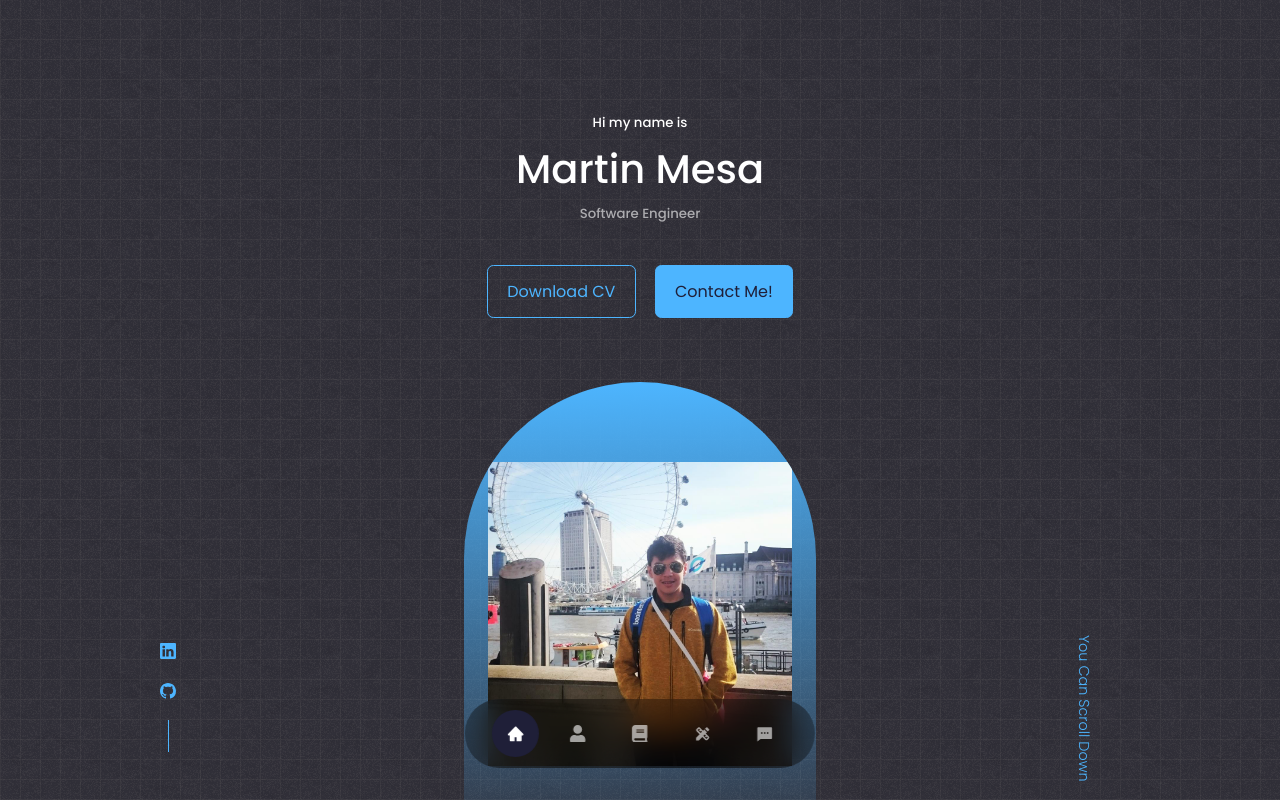
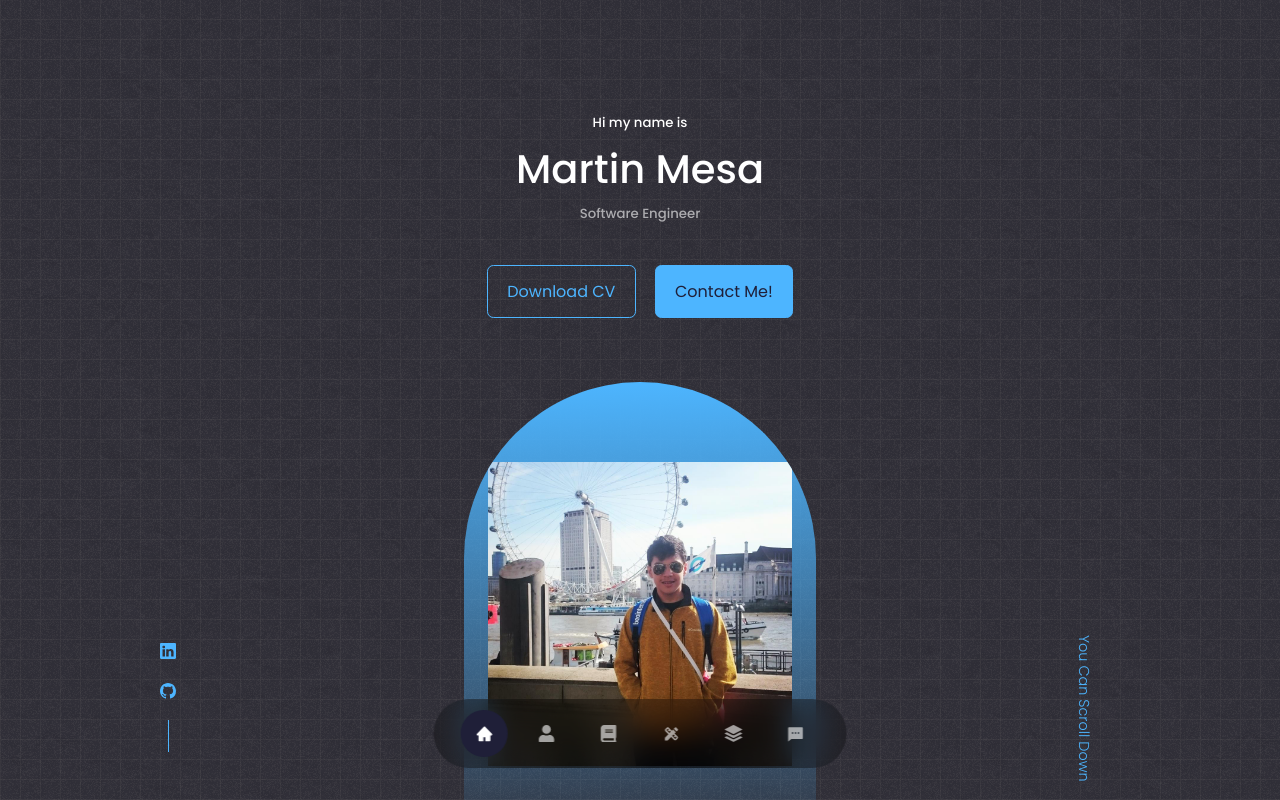
Before and after one commit to Raptr12/Portfolio-Website, a React (Create React App) app: page / in a window 1280 px wide. Shown: the top 800 px of the page. Built offline with nearby package versions, Linux system fonts and the light colour scheme.

Commit message:
Added Portfolio Button to Nav

```diff
--- a/src/components/nav/Nav.jsx
+++ b/src/components/nav/Nav.jsx
@@ -4,6 +4,7 @@ import {AiFillHome} from 'react-icons/ai'
 import {FaUser} from 'react-icons/fa'
 import {FaBook} from 'react-icons/fa'
 import {MdDesignServices} from 'react-icons/md'
+import {BsStack} from 'react-icons/bs'
 import {RiMessage2Fill} from 'react-icons/ri'
 import { useState } from 'react'
 
@@ -15,6 +16,7 @@ const Nav = () => {
         <a href="#about" onClick={() => setActiveNav('#about')} className={activeNav === '#about' ? 'active' : ''}><FaUser/></a>
         <a href="#experience" onClick={() => setActiveNav('#experience')} className={activeNav === '#experience' ? 'active' : ''}><FaBook/></a>
         <a href="#services" onClick={() => setActiveNav('#services')} className={activeNav === '#services' ? 'active' : ''}><MdDesignServices/></a>
+        <a href="#portfolio" onClick={() => setActiveNav('#portfolio')} className={activeNav === '#portfolio' ? 'active' : ''}><BsStack/></a>
         <a href="#contact" onClick={() => setActiveNav('#contact')} className={activeNav === '#contact' ? 'active' : ''}><RiMessage2Fill/></a>
     </nav>
   )
```
